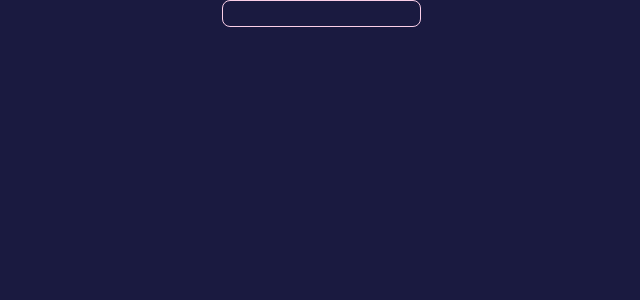
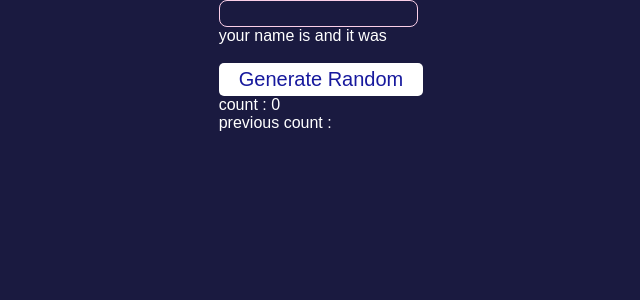
Before and after one commit to arashKazerouni/firstReactApp, a React (Create React App) app: page / in a window 1280 px wide. Shown: the top 300 px of the page, without its empty margins (319-959 px from the left). Built offline with nearby package versions, Linux system fonts and the light colour scheme.

Commit message:
store previous state with useRef

```diff
--- a/src/components/ref/FunctionalRef.jsx
+++ b/src/components/ref/FunctionalRef.jsx
@@ -1,10 +1,38 @@
-import { useEffect, useRef } from "react";
+import { useEffect, useRef, useState } from "react";
 const FunctinalRef = () => {
-  const inputRef = useRef();
-  useEffect(()=>{
-      inputRef.current.focus();
-  },[])
-  return <input type="text" ref={inputRef} />;
+  const [input, setInput] = useState("");
+  const [count, setCount] = useState(0);
+  const prevInput = useRef();
+  const prevCount = useRef();
+  useEffect(() => {
+    prevInput.current = input;
+  }, [input]);
+
+  useEffect(() => {
+    prevCount.current = count;
+  }, [count]);
+  return (
+    <div>
+      <input
+        type="text"
+        value={input}
+        onChange={(e) => {
+          setInput(e.target.value);
+        }}
+      />
+      <p>
+        {" "}
+        your name is {input} and it was {prevInput.current}
+      </p>
+      <br />
+
+      <button onClick={() => setCount(Math.ceil(Math.random() * 100))}>
+        generate random
+      </button>
+      <p>count : {count}</p>
+      <p>previous count : {prevCount.current}</p>
+    </div>
+  );
 };
 
 export default FunctinalRef;
```
